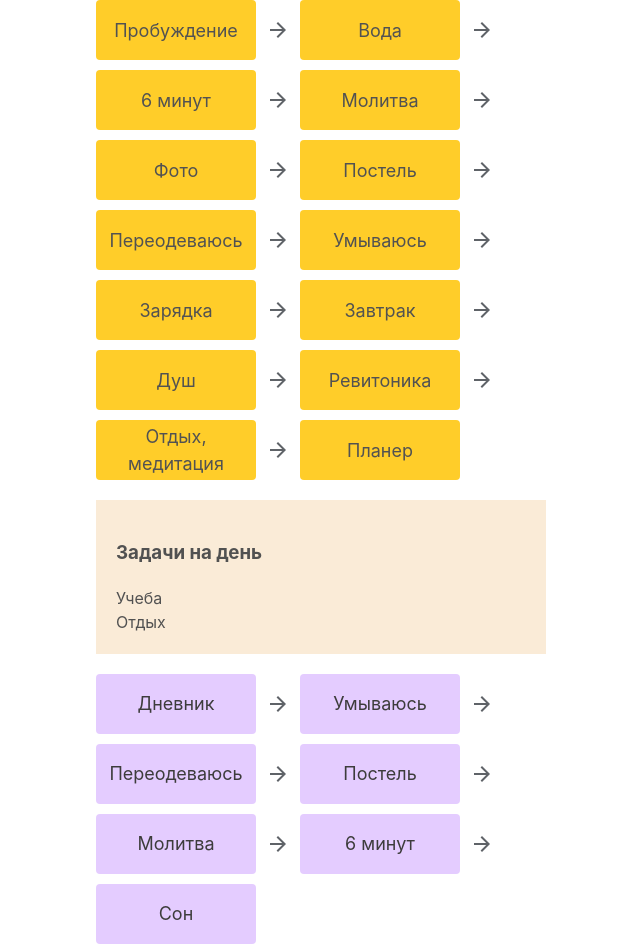
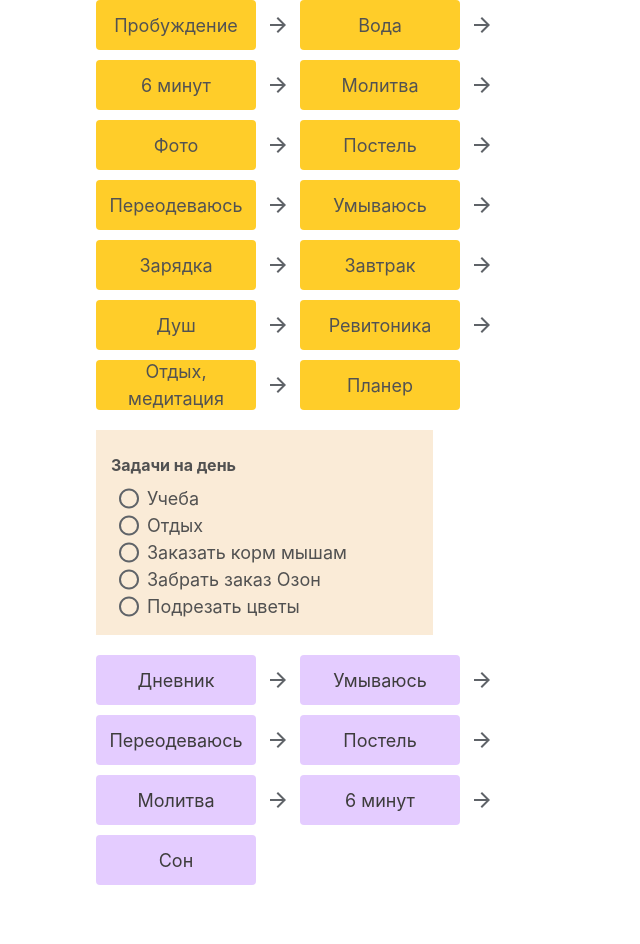
Before and after one commit to mountainflock/daily_planner, a React (Vite) app: page / in a window 1280 px wide. Shown: the whole page, without its empty margins (288-928 px from the left). After the commit the page ends 885 px from the top, so only its background shows below. Built offline with nearby package versions, Linux system fonts and the light colour scheme.

Commit message:
Change component structure. Add state to DailyTasks component to make tasks' status editable

```diff
--- a/src/components/dailyTasks/dailyTasks.css
+++ b/src/components/dailyTasks/dailyTasks.css
@@ -1,8 +1,34 @@
+h4 {
+  margin: 8px auto;
+}
+
 .dailyTasks {
-  width: 80%;
-  height: 70%;
+  width: 60%;
+  height: 80%;
   color: rgb(81, 81, 81);
   text-align: left;
-  padding: 20px;
+  padding: 15px;
   background-color: antiquewhite;
+  gap: 8px;
 }
+
+.completeTask,
+.incompleteTask {
+  display: flex;
+  text-align: center;
+  margin-left: 6px;
+}
+
+.completeTask:hover,
+.incompleteTask:hover {
+  font-weight: 600;
+}
+
+.taskTitle {
+  margin-left: 6px;
+  font-size: 18px;
+}
+
+.completeTask {
+  text-decoration: line-through;
+}
--- a/src/components/dailyTasks/dailyTasks.jsx
+++ b/src/components/dailyTasks/dailyTasks.jsx
@@ -1,16 +1,42 @@
 import "./dailyTasks.css";
-import Task from "../task/task";
-// import Task from "../task/task";
-// import { useState } from "react";
+import radioButtonUnchecked from "../../assets/radioButtonUnchecked.svg";
+import radioButtonChecked from "../../assets/radioButtonChecked.svg";
+
+import { useState } from "react";
 
 const DailyTasks = () => {
-  const dailyTasks = ["Учеба", "Отдых"];
+  const [dailyTasks, setDailyTasks] = useState([
+    { id: 0, title: "Учеба", isDone: false },
+    { id: 1, title: "Отдых", isDone: false },
+    { id: 2, title: "Заказать корм мышам", isDone: false },
+    { id: 3, title: "Забрать заказ Озон", isDone: false },
+    { id: 4, title: "Подрезать цветы", isDone: false },
+  ]);
+
+  const toggleTaskStatus = (id) => {
+    setDailyTasks((previousTasks) =>
+      previousTasks.map((task) =>
+        task.id === id ? { ...task, isDone: !task.isDone } : task
+      )
+    );
+  };
 
   return (
     <div className="dailyTasks">
-      <h3>Задачи на день</h3>
+      <h4>Задачи на день</h4>
       {dailyTasks.map((task, i) => (
-        <Task key={i} title={task} />
+        <div
+          key={i}
+          className={task.isDone === false ? "incompleteTask" : "completeTask"}
+          onClick={() => toggleTaskStatus(task.id)}
+        >
+          {task.isDone === true ? (
+            <img src={radioButtonChecked} alt="" />
+          ) : (
+            <img src={radioButtonUnchecked} alt="" />
+          )}
+          <span className="taskTitle">{task.title}</span>
+        </div>
       ))}
     </div>
   );
--- a/src/components/eveningBoard/eveningBoard.css
+++ b/src/components/eveningBoard/eveningBoard.css
@@ -13,7 +13,7 @@
   justify-content: center;
   color: rgb(61, 60, 60);
   font-size: 18px;
-  height: 50px;
+  height: 40px;
   width: 150px;
   background-color: #e4ccff;
   padding: 5px;
--- a/src/components/morningBoard/morningBoard.css
+++ b/src/components/morningBoard/morningBoard.css
@@ -13,8 +13,8 @@
   color: rgb(82, 82, 82);
   font-size: 18px;
   text-align: center;
-  padding: 20px 5px;
-  height: 50px;
+  padding: 20px 6px;
+  height: 40px;
   width: 150px;
   background-color: #ffcd29;
   padding: 5px;
--- a/src/components/task/task.jsx
+++ /dev/null
@@ -1,4 +0,0 @@
-const Task = (title) => {
-  return <div>{title.title}</div>;
-};
-export default Task;
```
Also changed, not shown: src/assets/radioButtonChecked.svg (added), src/assets/radioButtonUnchecked.svg (added), src/components/task/task.css (deleted).
